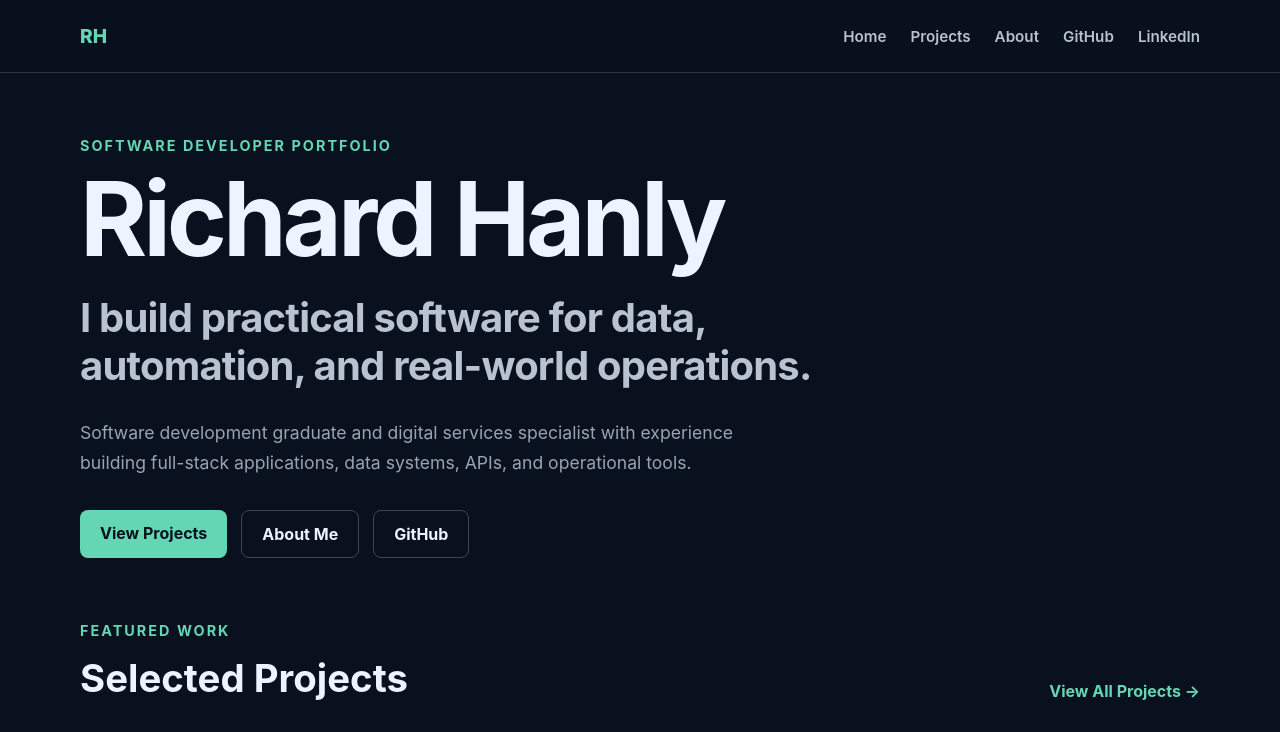
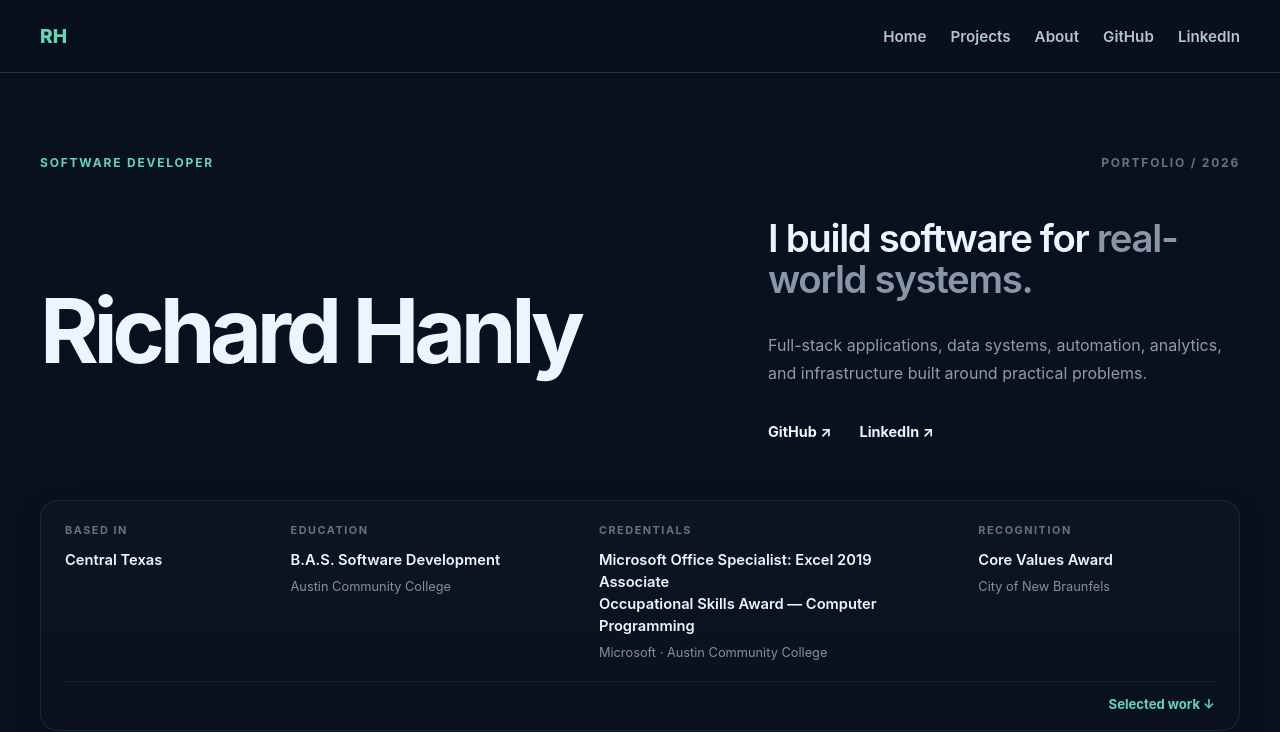
Before and after one commit to richardrhanly-us/Portfolio, a React (Vite) app: page / in a window 1280 px wide. Shown: the top 732 px of the page. Built offline with nearby package versions, Linux system fonts and the light colour scheme.

Commit message:
Update the homepage UI layout

```diff
--- a/src/App.css
+++ b/src/App.css
@@ -11,7 +11,7 @@ html {
 }
 
 main {
-  width: min(1120px, calc(100% - 40px));
+  width: min(1480px, calc(100% - 80px));
   margin: 0 auto;
 }
 
@@ -34,10 +34,8 @@ main {
   display: flex;
   align-items: center;
   justify-content: space-between;
-
-  width: min(1120px, calc(100% - 40px));
+  width: min(1480px, calc(100% - 80px));
   min-height: 72px;
-
   margin: 0 auto;
 }
 
@@ -855,3 +853,419 @@ main {
     transition: transform 260ms ease;
   }
 }
+
+/* =========================================================
+   NEW HOME PAGE
+   ========================================================= */
+
+.home-hero {
+  padding: 82px 0 68px;
+}
+
+.hero-topline {
+  display: flex;
+  justify-content: space-between;
+  margin-bottom: 48px;
+}
+
+.hero-topline p {
+  margin: 0;
+  color: #65d6b4;
+  font-size: 0.75rem;
+  font-weight: 700;
+  letter-spacing: 0.15em;
+  text-transform: uppercase;
+}
+
+.hero-topline p:last-child {
+  color: #657286;
+}
+
+.hero-layout {
+  display: grid;
+  grid-template-columns: minmax(500px, 1.15fr) minmax(380px, 0.85fr);
+  gap: clamp(56px, 7vw, 120px);
+  align-items: center;
+}
+
+.hero-name h1 {
+  margin: 0;
+  color: #eef4ff;
+  font-size: clamp(4.6rem, 7vw, 7.2rem);
+  font-weight: 700;
+  line-height: 0.9;
+  letter-spacing: -0.06em;
+  white-space: nowrap;
+}
+
+.hero-introduction {
+  max-width: 500px;
+  padding-bottom: 4px;
+}
+
+.hero-statement {
+  margin: 0;
+  color: #eef4ff;
+  font-size: clamp(2rem, 3vw, 3.1rem);
+  font-weight: 600;
+  line-height: 1.08;
+  letter-spacing: -0.035em;
+}
+
+.hero-statement span {
+  color: #8996a8;
+}
+
+.hero-description {
+  max-width: 470px;
+  margin: 30px 0 0;
+  color: #8f9bab;
+  font-size: 1rem;
+  line-height: 1.75;
+}
+
+.hero-primary-links {
+  display: flex;
+  gap: 28px;
+  margin-top: 36px;
+}
+
+.hero-primary-links a {
+  color: #eef4ff;
+  font-size: 0.9rem;
+  font-weight: 700;
+  text-decoration: none;
+  transition: color 160ms ease;
+}
+
+.hero-primary-links a:hover {
+  color: #65d6b4;
+}
+
+.hero-ribbon {
+  margin-top: 56px;
+  padding: 22px 24px 18px;
+  border: 1px solid rgba(101, 214, 180, 0.12);
+  border-radius: 18px;
+  background: linear-gradient(
+    180deg,
+    rgba(16, 26, 39, 0.55) 0%,
+    rgba(10, 19, 31, 0.35) 100%
+  );
+  box-shadow: 0 10px 30px rgba(0, 0, 0, 0.12);
+}
+
+.hero-footer {
+  display: grid;
+  grid-template-columns: 0.75fr 1.1fr 1.4fr 1fr;
+  gap: 48px;
+  margin-top: 0;
+  padding-top: 0;
+  border-top: 0;
+}
+
+.hero-highlight {
+  min-height: 0;
+  padding: 0;
+  border: 0;
+  border-radius: 0;
+  background: transparent;
+}
+
+.hero-highlight span {
+  display: block;
+  margin-bottom: 12px;
+  color: #657286;
+  font-size: 0.68rem;
+  font-weight: 700;
+  letter-spacing: 0.14em;
+  text-transform: uppercase;
+}
+
+.hero-highlight p {
+  margin: 0;
+  color: #eef4ff;
+  font-size: 0.92rem;
+  font-weight: 600;
+  line-height: 1.5;
+}
+
+.hero-highlight small {
+  display: block;
+  margin-top: 6px;
+  color: #8290a2;
+  font-size: 0.8rem;
+  line-height: 1.55;
+}
+
+.hero-footer-actions {
+  display: flex;
+  justify-content: flex-end;
+  margin-top: 18px;
+  padding-top: 14px;
+  border-top: 1px solid rgba(255, 255, 255, 0.05);
+}
+
+.hero-work-link {
+  color: #65d6b4;
+  font-size: 0.82rem;
+  font-weight: 700;
+  text-decoration: none;
+}
+
+/* =========================================================
+   SELECTED WORK
+   ========================================================= */
+
+.selected-work {
+  padding: 84px 0 140px;
+  border-top: 1px solid #273244;
+}
+
+.selected-work-header {
+  display: flex;
+  align-items: center;
+  justify-content: space-between;
+  margin-bottom: 56px;
+}
+
+.work-index {
+  margin: 0;
+  color: #65d6b4;
+  font-size: 0.78rem;
+  font-weight: 700;
+  letter-spacing: 0.14em;
+  text-transform: uppercase;
+}
+
+.selected-work-all {
+  color: #98a4b5;
+  font-size: 0.9rem;
+  font-weight: 600;
+  text-decoration: none;
+  transition: color 160ms ease;
+}
+
+.selected-work-all:hover {
+  color: #65d6b4;
+}
+
+/* =========================================================
+   FEATURED PROJECT
+   ========================================================= */
+
+.featured-project {
+  display: grid;
+  grid-template-columns: minmax(260px, 0.7fr) minmax(0, 1.5fr);
+  gap: 72px;
+  align-items: center;
+  padding: 0 0 120px;
+}
+
+.featured-project + .featured-project {
+  padding-top: 120px;
+  border-top: 1px solid #202b3a;
+}
+
+.featured-project:last-child {
+  padding-bottom: 0;
+}
+
+.featured-project-reverse .featured-project-copy {
+  order: 2;
+}
+
+.featured-project-reverse .featured-project-image-wrapper {
+  order: 1;
+}
+
+.featured-project-copy {
+  max-width: 420px;
+}
+
+.featured-project-number {
+  margin: 0 0 24px;
+  color: #657286;
+  font-size: 0.78rem;
+  font-weight: 700;
+  letter-spacing: 0.12em;
+}
+
+.featured-project h2 {
+  margin: 0;
+  color: #eef4ff;
+  font-size: clamp(2.5rem, 4vw, 4rem);
+  line-height: 1;
+  letter-spacing: -0.045em;
+}
+
+.featured-project-description {
+  margin: 28px 0 0;
+  color: #a8b2c0;
+  font-size: 1.05rem;
+  line-height: 1.7;
+}
+
+.featured-project-tech {
+  margin: 24px 0 0;
+  color: #657286;
+  font-size: 0.84rem;
+  line-height: 1.7;
+}
+
+.featured-project-link {
+  display: inline-block;
+  margin-top: 32px;
+  color: #65d6b4;
+  font-size: 0.9rem;
+  font-weight: 700;
+  text-decoration: none;
+}
+
+.featured-project-image-wrapper {
+  display: block;
+  overflow: hidden;
+  border: 1px solid #273244;
+  border-radius: 12px;
+  background: #101927;
+  box-shadow: 0 24px 70px rgba(0, 0, 0, 0.22);
+}
+
+.featured-project-image {
+  display: block;
+  width: 100%;
+  height: auto;
+  transition: transform 300ms ease;
+}
+
+.featured-project-image-wrapper:hover .featured-project-image {
+  transform: scale(1.015);
+}
+
+/* =========================================================
+   NEW HOME RESPONSIVE
+   ========================================================= */
+
+@media (max-width: 1000px) {
+  .hero-layout {
+    grid-template-columns: 1fr;
+    gap: 64px;
+  }
+
+  .hero-name h1 span {
+    margin-left: 0;
+  }
+
+  .hero-introduction {
+    max-width: 650px;
+  }
+
+  .hero-footer {
+    grid-template-columns: repeat(2, minmax(0, 1fr));
+  }
+
+  .hero-footer-actions {
+    justify-content: flex-start;
+  }
+
+  .hero-ribbon {
+    padding: 20px 20px 16px;
+  }
+
+  .featured-project,
+  .featured-project-reverse {
+    grid-template-columns: 1fr;
+    gap: 44px;
+  }
+
+  .featured-project-reverse .featured-project-copy,
+  .featured-project-reverse .featured-project-image-wrapper {
+    order: initial;
+  }
+
+  .featured-project-copy {
+    max-width: 620px;
+  }
+}
+
+@media (max-width: 650px) {
+  main {
+    width: calc(100% - 36px);
+  }
+
+  .navbar {
+    width: calc(100% - 36px);
+  }
+
+  .home-hero {
+    padding: 72px 0 64px;
+  }
+
+  .hero-topline {
+    margin-bottom: 52px;
+  }
+
+  .hero-name h1 {
+    font-size: clamp(4rem, 21vw, 6rem);
+  }
+
+  .hero-layout {
+    gap: 48px;
+  }
+
+  .hero-statement {
+    font-size: 2rem;
+  }
+
+  .hero-description {
+    font-size: 1rem;
+  }
+
+  .hero-footer {
+    grid-template-columns: 1fr;
+    gap: 16px;
+    margin-top: 56px;
+  }
+
+  .hero-highlight {
+    min-height: auto;
+  }
+
+  .hero-ribbon {
+    margin-top: 44px;
+    padding: 18px 16px 14px;
+    border-radius: 14px;
+  }
+
+  .credential-list {
+    display: flex;
+    flex-direction: column;
+    gap: 8px;
+  }
+
+  .credential-list p {
+    margin: 0;
+  }
+
+  .selected-work {
+    padding: 88px 0 100px;
+  }
+
+  .selected-work-header {
+    align-items: flex-start;
+    margin-bottom: 64px;
+  }
+
+  .featured-project {
+    gap: 36px;
+    padding-bottom: 80px;
+  }
+
+  .featured-project + .featured-project {
+    padding-top: 80px;
+  }
+
+  .featured-project h2 {
+    font-size: 2.6rem;
+  }
+}
--- a/src/pages/Home.tsx
+++ b/src/pages/Home.tsx
@@ -1,44 +1,84 @@
 import { Link } from "react-router-dom";
-
 import "../App.css";
 
 function Home() {
   return (
     <main>
-      <section className="hero">
-        <div className="hero-content">
-          <p className="eyebrow">Software Developer Portfolio</p>
+      <section className="home-hero">
+        <div className="hero-topline">
+          <p>Software Developer</p>
+          <p>Portfolio / 2026</p>
+        </div>
+        <div className="hero-layout">
+          <div className="hero-name">
+            <h1>Richard Hanly</h1>
+          </div>
 
-          <h1>Richard Hanly</h1>
+          <div className="hero-introduction">
+            <p className="hero-statement">
+              I build software for
+              <span> real-world systems.</span>
+            </p>
 
-          <h2>
-            I build practical software for data, automation, and real-world
-            operations.
-          </h2>
+            <p className="hero-description">
+              Full-stack applications, data systems, automation, analytics, and
+              infrastructure built around practical problems.
+            </p>
 
-          <p className="intro">
-            Software development graduate and digital services specialist with
-            experience building full-stack applications, data systems, APIs, and
-            operational tools.
-          </p>
+            <div className="hero-primary-links">
+              <a
+                href="https://github.com/richardrhanly-us"
+                target="_blank"
+                rel="noreferrer"
+              >
+                GitHub ↗
+              </a>
 
-          <div className="hero-actions">
-            <Link to="/projects" className="primary-button">
-              View Projects
+              <a
+                href="https://www.linkedin.com/"
+                target="_blank"
+                rel="noreferrer"
+              >
+                LinkedIn ↗
+              </a>
+            </div>
+          </div>
+        </div>
+        <div className="hero-ribbon">
+          <div className="hero-footer">
+            <article className="hero-highlight">
+              <span>Based In</span>
+              <p>Central Texas</p>
+            </article>
+
+            <article className="hero-highlight">
+              <span>Education</span>
+              <p>B.A.S. Software Development</p>
+              <small>Austin Community College</small>
+            </article>
+
+            <article className="hero-highlight">
+              <span>Credentials</span>
+
+              <div className="credential-list">
+                <p>Microsoft Office Specialist: Excel 2019 Associate</p>
+                <p>Occupational Skills Award — Computer Programming</p>
+              </div>
+
+              <small>Microsoft · Austin Community College</small>
+            </article>
+
+            <article className="hero-highlight">
+              <span>Recognition</span>
+              <p>Core Values Award</p>
+              <small>City of New Braunfels</small>
+            </article>
+          </div>
+
+          <div className="hero-footer-actions">
+            <Link to="/projects" className="hero-work-link">
+              Selected work ↓
             </Link>
-
-            <Link to="/about" className="secondary-button">
-              About Me
-            </Link>
-
-            <a
-              href="https://github.com/richardrhanly-us"
-              target="_blank"
-              rel="noreferrer"
-              className="secondary-button"
-            >
-              GitHub
-            </a>
           </div>
         </div>
       </section>
@@ -71,9 +111,7 @@ function Home() {
                 automated materials handler activity for library operations.
               </p>
 
-              <p className="tech">
-                Python · FastAPI · PostgreSQL · Streamlit
-              </p>
+              <p className="tech">Python · FastAPI · PostgreSQL · Streamlit</p>
 
               <div className="project-links">
                 <Link to="/projects/sortview">View Project</Link>
@@ -93,8 +131,8 @@ function Home() {
 
               <p>
                 A full-stack NBA lineup and rotation analysis application for
-                comparing five-man units, evaluating replacements, and
-                exploring player combinations.
+                comparing five-man units, evaluating replacements, and exploring
+                player combinations.
               </p>
 
               <p className="tech">
```
